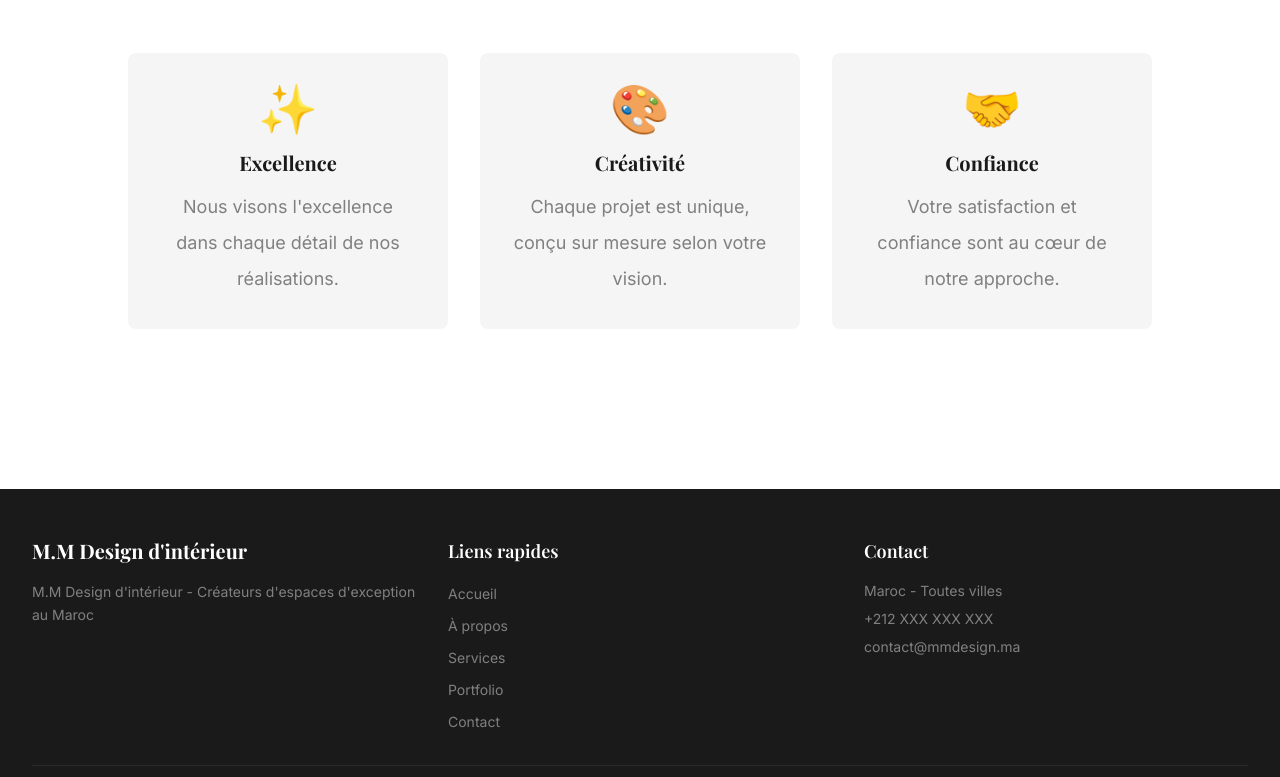
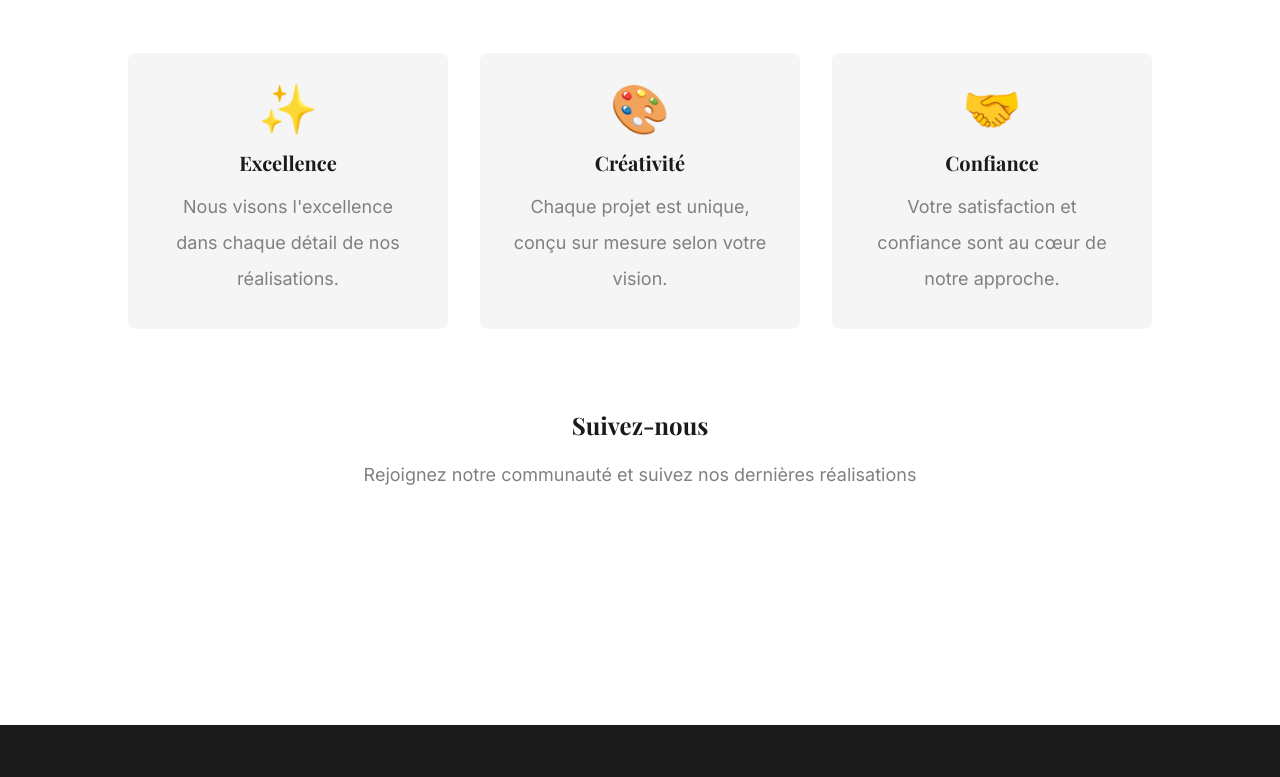
Before and after one commit to Badech/mm-design-interieur, a Next.js app: page /about in a window 1280 px wide. Shown: the part 2000-2777 px from the top of the page. Built offline with nearby package versions, Linux system fonts and the light colour scheme; no server answers.

Commit message:
add socila media links and make some improvement

```diff
--- a/app/about/ClientAbout.tsx
+++ b/app/about/ClientAbout.tsx
@@ -2,9 +2,10 @@
 
 import { useLanguage } from "@/contexts/LanguageContext";
 import Image from "next/image";
+import SocialLinks from "@/components/SocialLinks";
 
 export default function ClientAbout() {
-  const { t } = useLanguage();
+  const { t, language } = useLanguage();
 
   return (
     <div className="pt-20">
@@ -117,6 +118,17 @@ export default function ClientAbout() {
               </p>
             </div>
           </div>
+
+          {/* Social Media Section */}
+          <div className="mt-20 max-w-2xl mx-auto text-center">
+            <h3 className="text-2xl font-heading font-bold text-primary mb-4">{t.footer.followUs}</h3>
+            <p className="text-secondary-gray mb-6">
+              {language === 'fr' ? 'Rejoignez notre communauté et suivez nos dernières réalisations' : language === 'en' ? 'Join our community and follow our latest projects' : 'انضم إلى مجتمعنا وتابع أحدث مشاريعنا'}
+            </p>
+            <div className="flex justify-center">
+              <SocialLinks variant="large" />
+            </div>
+          </div>
         </div>
       </section>
     </div>
--- a/app/services/ClientServices.tsx
+++ b/app/services/ClientServices.tsx
@@ -21,7 +21,7 @@ export default function ClientServices() {
       icon: "🏢",
       title: t.services.apartment.title,
       description: t.services.apartment.description,
-      image: "https://images.unsplash.com/photo-1631889993954-2d01d442f712?w=800&h=600&fit=crop",
+      image: "https://images.unsplash.com/photo-1600210492493-0946911123ea?w=800&h=600&fit=crop",
       features: t.services.features.apartment,
     },
     {
--- /dev/null
+++ b/components/SocialLinks.tsx
@@ -0,0 +1,78 @@
+'use client';
+
+import { useLanguage } from "@/contexts/LanguageContext";
+
+interface SocialLinksProps {
+  variant?: 'default' | 'large' | 'minimal';
+  showLabels?: boolean;
+  className?: string;
+}
+
+export default function SocialLinks({
+  variant = 'default',
+  showLabels = false,
+  className = ''
+}: SocialLinksProps) {
+  const { t } = useLanguage();
+
+  // Replace these with your actual social media URLs
+  const socialLinks = [
+    {
+      name: 'facebook',
+      label: t.social.facebook,
+      url: 'https://www.facebook.com/mmdesign', // Replace with actual URL
+      icon: (
+        <svg className="w-full h-full" fill="currentColor" viewBox="0 0 24 24">
+          <path d="M24 12.073c0-6.627-5.373-12-12-12s-12 5.373-12 12c0 5.99 4.388 10.954 10.125 11.854v-8.385H7.078v-3.47h3.047V9.43c0-3.007 1.792-4.669 4.533-4.669 1.312 0 2.686.235 2.686.235v2.953H15.83c-1.491 0-1.956.925-1.956 1.874v2.25h3.328l-.532 3.47h-2.796v8.385C19.612 23.027 24 18.062 24 12.073z"/>
+        </svg>
+      ),
+      color: 'hover:text-[#1877F2]'
+    },
+    {
+      name: 'instagram',
+      label: t.social.instagram,
+      url: 'https://www.instagram.com/mmdesign', // Replace with actual URL
+      icon: (
+        <svg className="w-full h-full" fill="currentColor" viewBox="0 0 24 24">
+          <path d="M12 2.163c3.204 0 3.584.012 4.85.07 3.252.148 4.771 1.691 4.919 4.919.058 1.265.069 1.645.069 4.849 0 3.205-.012 3.584-.069 4.849-.149 3.225-1.664 4.771-4.919 4.919-1.266.058-1.644.07-4.85.07-3.204 0-3.584-.012-4.849-.07-3.26-.149-4.771-1.699-4.919-4.92-.058-1.265-.07-1.644-.07-4.849 0-3.204.013-3.583.07-4.849.149-3.227 1.664-4.771 4.919-4.919 1.266-.057 1.645-.069 4.849-.069zm0-2.163c-3.259 0-3.667.014-4.947.072-4.358.2-6.78 2.618-6.98 6.98-.059 1.281-.073 1.689-.073 4.948 0 3.259.014 3.668.072 4.948.2 4.358 2.618 6.78 6.98 6.98 1.281.058 1.689.072 4.948.072 3.259 0 3.668-.014 4.948-.072 4.354-.2 6.782-2.618 6.979-6.98.059-1.28.073-1.689.073-4.948 0-3.259-.014-3.667-.072-4.947-.196-4.354-2.617-6.78-6.979-6.98-1.281-.059-1.69-.073-4.949-.073zm0 5.838c-3.403 0-6.162 2.759-6.162 6.162s2.759 6.163 6.162 6.163 6.162-2.759 6.162-6.163c0-3.403-2.759-6.162-6.162-6.162zm0 10.162c-2.209 0-4-1.79-4-4 0-2.209 1.791-4 4-4s4 1.791 4 4c0 2.21-1.791 4-4 4zm6.406-11.845c-.796 0-1.441.645-1.441 1.44s.645 1.44 1.441 1.44c.795 0 1.439-.645 1.439-1.44s-.644-1.44-1.439-1.44z"/>
+        </svg>
+      ),
+      color: 'hover:text-[#E4405F]'
+    },
+  ];
+
+  const sizeClasses = {
+    default: 'w-10 h-10',
+    large: 'w-12 h-12',
+    minimal: 'w-8 h-8'
+  };
+
+  const iconSizeClasses = {
+    default: 'w-5 h-5',
+    large: 'w-6 h-6',
+    minimal: 'w-4 h-4'
+  };
+
+  return (
+    <div className={`flex items-center gap-3 ${className}`}>
+      {socialLinks.map((social) => (
+        <a
+          key={social.name}
+          href={social.url}
+          target="_blank"
+          rel="noopener noreferrer"
+          className={`${sizeClasses[variant]} flex items-center justify-center rounded-full bg-white/10 text-white transition-all duration-300 ${social.color} hover:bg-white/20 hover:scale-110 active:scale-95`}
+          aria-label={social.label}
+          title={social.label}
+        >
+          <div className={iconSizeClasses[variant]}>
+            {social.icon}
+          </div>
+        </a>
+      ))}
+      {showLabels && (
+        <span className="text-sm text-white/80 ml-2">{t.footer.followUs}</span>
+      )}
+    </div>
+  );
+}
--- a/lib/translations.ts
+++ b/lib/translations.ts
@@ -173,6 +173,15 @@ export interface Translations {
     links: string;
     contact: string;
     rights: string;
+    followUs: string;
+  };
+  social: {
+    facebook: string;
+    instagram: string;
+    linkedin: string;
+    twitter: string;
+    youtube: string;
+    whatsapp: string;
   };
   whyChooseUs: {
     title: string;
@@ -436,7 +445,7 @@ export const translations: Record<Language, Translations> = {
         title: "Modern Villa Casablanca",
         category: "villa",
         image: "https://images.unsplash.com/photo-1616486338812-3dadae4b4ace?w=800&h=600&fit=crop",
-        beforeImage: "https://images.unsplash.com/photo-1631889993954-2d01d442f712?w=800&h=600&fit=crop",
+        beforeImage: "https://images.unsplash.com/photo-1600210492493-0946911123ea?w=800&h=600&fit=crop",
         afterImage: "https://images.unsplash.com/photo-1616486338812-3dadae4b4ace?w=800&h=600&fit=crop",
         problem: "Dark and poorly arranged space not benefiting from natural light.",
         solution: "Opening spaces, installing bay windows and luminous minimalist design.",
@@ -451,13 +460,13 @@ export const translations: Record<Language, Translations> = {
         id: 2,
         title: "Luxury Apartment Rabat",
         category: "apartment",
-        image: "https://images.unsplash.com/photo-1631889993954-2d01d442f712?w=800&h=600&fit=crop",
+        image: "https://images.unsplash.com/photo-1600210492493-0946911123ea?w=800&h=600&fit=crop",
         beforeImage: "https://images.unsplash.com/photo-1497366216548-37526070297c?w=800&h=600&fit=crop",
-        afterImage: "https://images.unsplash.com/photo-1631889993954-2d01d442f712?w=800&h=600&fit=crop",
+        afterImage: "https://images.unsplash.com/photo-1600210492493-0946911123ea?w=800&h=600&fit=crop",
         problem: "Lack of storage and dated decoration.",
         solution: "Integrated custom carpentry and sophisticated color palette.",
         gallery: [
-          "https://images.unsplash.com/photo-1631889993954-2d01d442f712?w=1600&h=1200&fit=crop",
+          "https://images.unsplash.com/photo-1600210492493-0946911123ea?w=1600&h=1200&fit=crop",
           "https://images.unsplash.com/photo-1502672260266-1c1ef2d93688?w=1600&h=1200&fit=crop",
         ],
       },
@@ -509,7 +518,7 @@ export const translations: Record<Language, Translations> = {
         title: "Design Studio Casablanca",
         category: "apartment",
         image: "https://images.unsplash.com/photo-1497366216548-37526070297c?w=800&h=600&fit=crop",
-        beforeImage: "https://images.unsplash.com/photo-1631889993954-2d01d442f712?w=800&h=600&fit=crop",
+        beforeImage: "https://images.unsplash.com/photo-1600210492493-0946911123ea?w=800&h=600&fit=crop",
         afterImage: "https://images.unsplash.com/photo-1497366216548-37526070297c?w=800&h=600&fit=crop",
         problem: "Small space difficult to arrange.",
         solution: "Modular furniture and mirrors to visually enlarge the space.",
@@ -524,6 +533,15 @@ export const translations: Record<Language, Translations> = {
       links: "Liens rapides",
       contact: "Contact",
       rights: "Tous droits réservés",
+      followUs: "Suivez-nous",
+    },
+    social: {
+      facebook: "Facebook",
+      instagram: "Instagram",
+      linkedin: "LinkedIn",
+      twitter: "Twitter",
+      youtube: "YouTube",
+      whatsapp: "WhatsApp",
     },
     whyChooseUs: {
       title: "Pourquoi Nous Choisir",
@@ -794,6 +812,15 @@ export const translations: Record<Language, Translations> = {
       links: "Quick Links",
       contact: "Contact",
       rights: "All rights reserved",
+      followUs: "Follow Us",
+    },
+    social: {
+      facebook: "Facebook",
+      instagram: "Instagram",
+      linkedin: "LinkedIn",
+      twitter: "Twitter",
+      youtube: "YouTube",
+      whatsapp: "WhatsApp",
     },
     whyChooseUs: {
       title: "Why Choose Us",
@@ -828,7 +855,7 @@ export const translations: Record<Language, Translations> = {
         title: "Modern Villa Casablanca",
         category: "villa",
         image: "https://images.unsplash.com/photo-1616486338812-3dadae4b4ace?w=800&h=600&fit=crop",
-        beforeImage: "https://images.unsplash.com/photo-1631889993954-2d01d442f712?w=800&h=600&fit=crop",
+        beforeImage: "https://images.unsplash.com/photo-1600210492493-0946911123ea?w=800&h=600&fit=crop",
         afterImage: "https://images.unsplash.com/photo-1616486338812-3dadae4b4ace?w=800&h=600&fit=crop",
         problem: "Dark and poorly arranged space not benefiting from natural light.",
         solution: "Opening spaces, installing bay windows and luminous minimalist design.",
@@ -843,13 +870,13 @@ export const translations: Record<Language, Translations> = {
         id: 2,
         title: "Luxury Apartment Rabat",
         category: "apartment",
-        image: "https://images.unsplash.com/photo-1631889993954-2d01d442f712?w=800&h=600&fit=crop",
+        image: "https://images.unsplash.com/photo-1600210492493-0946911123ea?w=800&h=600&fit=crop",
         beforeImage: "https://images.unsplash.com/photo-1497366216548-37526070297c?w=800&h=600&fit=crop",
-        afterImage: "https://images.unsplash.com/photo-1631889993954-2d01d442f712?w=800&h=600&fit=crop",
+        afterImage: "https://images.unsplash.com/photo-1600210492493-0946911123ea?w=800&h=600&fit=crop",
         problem: "Lack of storage and dated decoration.",
         solution: "Integrated custom carpentry and sophisticated color palette.",
         gallery: [
-          "https://images.unsplash.com/photo-1631889993954-2d01d442f712?w=1600&h=1200&fit=crop",
+          "https://images.unsplash.com/photo-1600210492493-0946911123ea?w=1600&h=1200&fit=crop",
           "https://images.unsplash.com/photo-1502672260266-1c1ef2d93688?w=1600&h=1200&fit=crop",
         ],
       },
@@ -901,7 +928,7 @@ export const translations: Record<Language, Translations> = {
         title: "Design Studio Casablanca",
         category: "apartment",
         image: "https://images.unsplash.com/photo-1497366216548-37526070297c?w=800&h=600&fit=crop",
-        beforeImage: "https://images.unsplash.com/photo-1631889993954-2d01d442f712?w=800&h=600&fit=crop",
+        beforeImage: "https://images.unsplash.com/photo-1600210492493-0946911123ea?w=800&h=600&fit=crop",
         afterImage: "https://images.unsplash.com/photo-1497366216548-37526070297c?w=800&h=600&fit=crop",
         problem: "Small space difficult to arrange.",
         solution: "Modular furniture and mirrors to visually enlarge the space.",
@@ -1153,6 +1180,15 @@ export const translations: Record<Language, Translations> = {
       links: "روابط سريعة",
       contact: "اتصل",
       rights: "جميع الحقوق محفوظة",
+      followUs: "تابعنا",
+    },
+    social: {
+      facebook: "فيسبوك",
+      instagram: "إنستغرام",
+      linkedin: "لينكد إن",
+      twitter: "تويتر",
+      youtube: "يوتيوب",
+      whatsapp: "واتساب",
     },
     whatsapp: {
       message: "مرحبا، أود مناقشة مشروع التصميم الداخلي الخاص بي.",
@@ -1187,7 +1223,7 @@ export const translations: Record<Language, Translations> = {
         title: "فيلا عصرية - الدار البيضاء",
         category: "villa",
         image: "https://images.unsplash.com/photo-1616486338812-3dadae4b4ace?w=800&h=600&fit=crop",
-        beforeImage: "https://images.unsplash.com/photo-1631889993954-2d01d442f712?w=800&h=600&fit=crop",
+        beforeImage: "https://images.unsplash.com/photo-1600210492493-0946911123ea?w=800&h=600&fit=crop",
         afterImage: "https://images.unsplash.com/photo-1616486338812-3dadae4b4ace?w=800&h=600&fit=crop",
         problem: "مساحة مظلمة وسيئة الترتيب لا تستفيد من الضوء الطبيعي.",
         solution: "فتح المساحات، تركيب نوافذ كبيرة وتصميم بسيط ومضيء.",
@@ -1202,13 +1238,13 @@ export const translations: Record<Language, Translations> = {
         id: 2,
         title: "شقة فاخرة - الرباط",
         category: "apartment",
-        image: "https://images.unsplash.com/photo-1631889993954-2d01d442f712?w=800&h=600&fit=crop",
+        image: "https://images.unsplash.com/photo-1600210492493-0946911123ea?w=800&h=600&fit=crop",
         beforeImage: "https://images.unsplash.com/photo-1497366216548-37526070297c?w=800&h=600&fit=crop",
-        afterImage: "https://images.unsplash.com/photo-1631889993954-2d01d442f712?w=800&h=600&fit=crop",
+        afterImage: "https://images.unsplash.com/photo-1600210492493-0946911123ea?w=800&h=600&fit=crop",
         problem: "نقص في التخزين وديكور قديم.",
         solution: "نجارة مخصصة مدمجة ولوحة ألوان متطورة.",
         gallery: [
-          "https://images.unsplash.com/photo-1631889993954-2d01d442f712?w=1600&h=1200&fit=crop",
+          "https://images.unsplash.com/photo-1600210492493-0946911123ea?w=1600&h=1200&fit=crop",
           "https://images.unsplash.com/photo-1502672260266-1c1ef2d93688?w=1600&h=1200&fit=crop",
         ],
       },
@@ -1260,7 +1296,7 @@ export const translations: Record<Language, Translations> = {
         title: "استوديو تصميم - الدار البيضاء",
         category: "apartment",
         image: "https://images.unsplash.com/photo-1497366216548-37526070297c?w=800&h=600&fit=crop",
-        beforeImage: "https://images.unsplash.com/photo-1631889993954-2d01d442f712?w=800&h=600&fit=crop",
+        beforeImage: "https://images.unsplash.com/photo-1600210492493-0946911123ea?w=800&h=600&fit=crop",
         afterImage: "https://images.unsplash.com/photo-1497366216548-37526070297c?w=800&h=600&fit=crop",
         problem: "مساحة صغيرة صعبة الترتيب.",
         solution: "أثاث معياري ومرايا لتكبير المساحة بصرياً.",
```
Also changed, not shown: app/contact/ClientContact.tsx (+20 -0 lines), components/Footer.tsx (+8 -1 lines), components/Header.tsx (+4 -4 lines).
